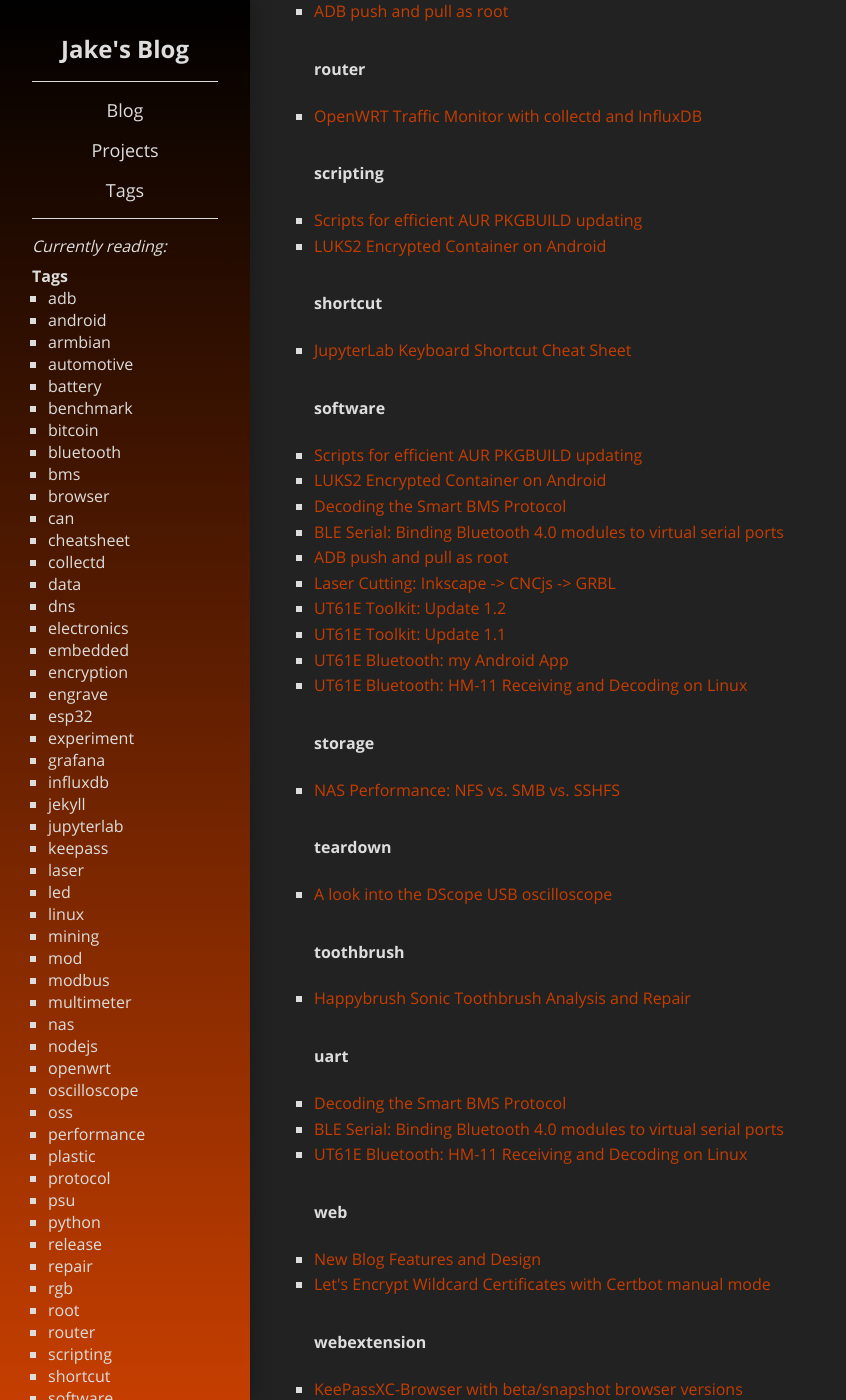
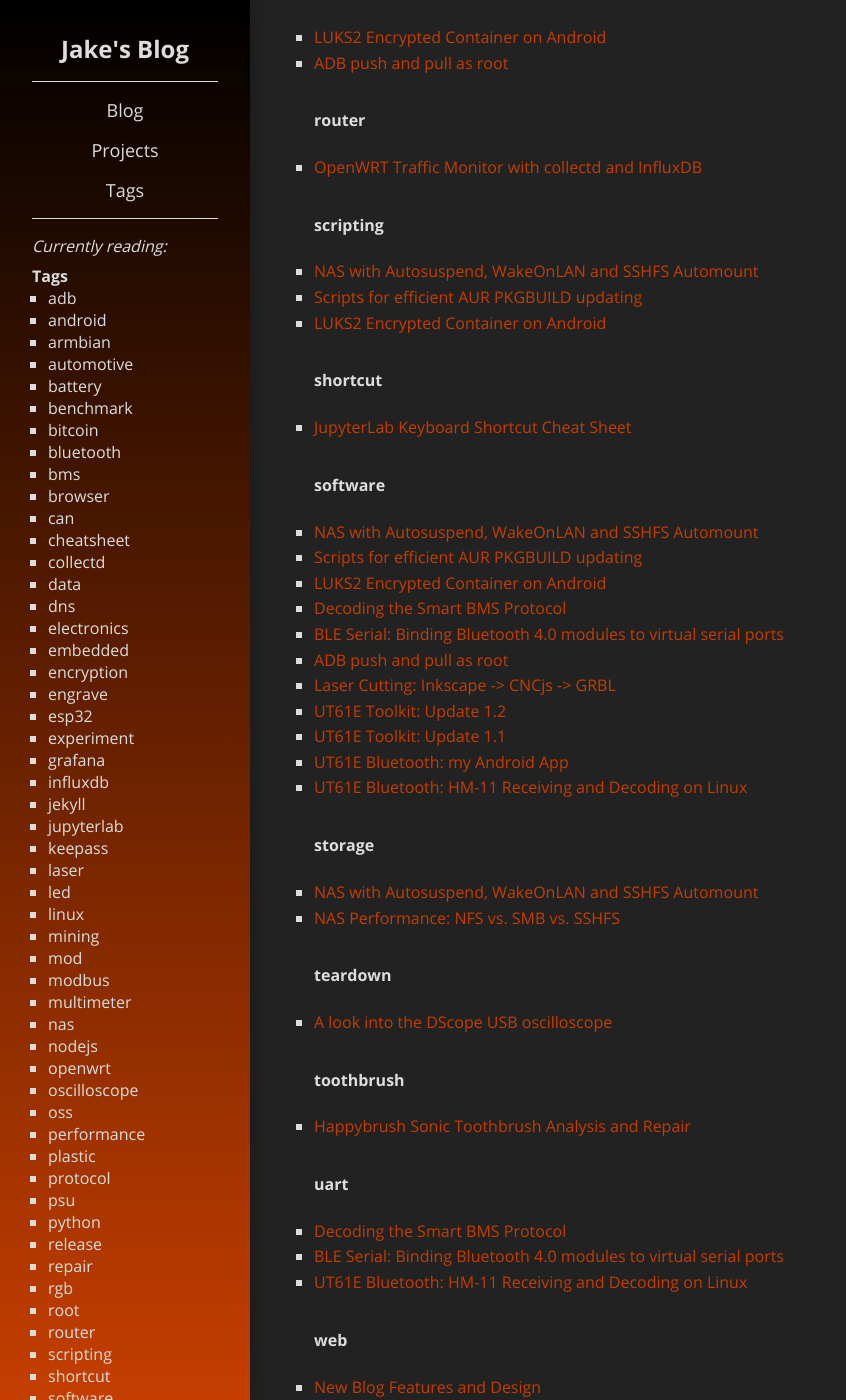
Before and after one commit to Jakeler/Jakeler.github.io, a Jekyll site: the page built from pages/tags.html, in a window 1280 px wide and 1400 px high, scrolled down 6845 px. Shown: the whole window, without its empty margins (0-846 px from the left). Built offline with Jekyll 4.4.1, drawn with Linux system fonts in a browser that asks for light colours; comment, search, counter and statistics services are not loaded; part of the change alters nothing that is shown; some of the changed text lies outside the part shown.

````diff
--- a/_drafts/2020-05-15-nas-automation.md
+++ b/_posts/2020-05-30-nas-automation.md
@@ -1,18 +1,22 @@
 ---
 layout: post
 title: "NAS with Autosuspend, WakeOnLAN and SSHFS Automount"
-tags: linux storage nas
+tags: linux storage nas software scripting
 ---
+This post describes the setup of some convenient features that I deployed for the NAS, to automatically save power, make it wake up and mount it on the client only when needed.
 
 ### Autosuspend
-`/etc/autosuspend.conf`
+Autosuspend is a nice tool to let a server suspend if it is idle (with configurable conditions).
+For Fedora there is no official package available, so I installed it from source:
 ```sh
 git clone https://github.com/languitar/autosuspend.git; cd autosuspend
 python3 setup.py install --prefix=/usr
 mv /usr/local/lib/python3.7/site-packages/autosuspend-3.0.0.dev0-py3.7.egg/etc/* /etc
 mv /usr/local/lib/python3.7/site-packages/autosuspend-3.0.0.dev0-py3.7.egg/lib/systemd/system/* /usr/local/lib/systemd/system/
 ```
+Starting with usual git clone and python module install, unfortunately the setup does not install the config and service files, so I had to move them manually afterwards.
 
+Based on the default config this is resulting the `/etc/autosuspend.conf`:
 ```ini
 [general]
 interval = 30
@@ -45,7 +49,9 @@ interfaces = eno1
 threshold_send = 200
 threshold_receive = 400
 ```
-After starting and enabling with `systemctl enable --now autosuspend.service` check the status, it should look like this:
+Three checks are enabled here, RemoteUser checks is someone is currently logged in over ssh, the ActiveConnection check on port 22 will reliably detect SSHFS connections. Also if there are other services causing some bandwidth usage it will detect it and not suspend with the last check.
+
+After starting/enabling with `systemctl enable --now autosuspend.service` it should look like this in `systemctl status autosuspend.service`:
 ```
 ● autosuspend.service - A daemon to suspend your server in case of inactivity
    Loaded: loaded (/etc/systemd/system/autosuspend.service; disabled; vendor preset: disabled)
@@ -61,7 +67,7 @@ May 15 20:50:50 nas-server autosuspend[1348]: 2020-05-15 20:50:50,740 - autosusp
 May 15 20:50:50 nas-server autosuspend[1348]: 2020-05-15 20:50:50,752 - autosuspend.Processor - INFO - Check SSH matched. Reason: Ports [22] are connected
 May 15 20:50:50 nas-server autosuspend[1348]: 2020-05-15 20:50:50,753 - autosuspend.Processor - INFO - System is active. Resetting state
 ```
-Here we see that it correctly detects the SSH connection and does not suspend when I am logged in.
+Here we see that it currently detects the SSH connection and does not suspend when I am logged in.
 
 ### Wake On LAN
 First make sure WOL is set up on the server and works from the client with `wol xx:xx:xx:xx:xx:xx` using the MAC address of the server. This usually has to be enabled in the BIOS and might also need some software, read more [here](https://wiki.archlinux.org/index.php/Wake-on-LAN).
@@ -84,9 +90,9 @@ Environment=MAC=xx:xx:xx:xx:xx:xx
 ExecStartPre=/bin/sh -c 'for n in `seq 1 6`; do nc -z ${HOST} ${PORT} && break || wol $MAC && sleep 10; done'
 ExecStart=/bin/sh -c 'while :; do (nc -z -w 1s ${HOST} ${PORT} && echo "Host is up!" && sleep 30) || break; done'
 ```
-In the [Unit] section it is defined as PartOf `mnt.mount` (which we will create in the next section), this makes systemd propagate  start/stop commands from the mount to this unit. The [Service] contains 2 small shell scripts. Pre start it runs a maximum of 6 times a loop where it checks with `nc -z` (netcat zero IO) if the target is up, otherwise it sends the WOL packet and waits 10 secs. Then the main script just check every 30 secs if the target is still online and logs it. Per default this runs indefinite, but as described above it does get stopped if `mnt.mount` gets inactive.
+In the [Unit] section it is defined as PartOf `mnt.mount` (which we will create in the next section), this makes systemd propagate  start/stop commands from the mount to this unit. The [Service] contains 2 small shell scripts. Pre start runs a maximum of 6 times a loop where it checks with `nc -z` (netcat zero IO) if the target is up, otherwise it sends the WOL packet and waits 10 secs. Then the main script just check every 30 secs if the target is still online and logs it. Per default this runs indefinitely, but as described above it does get stopped if `mnt.mount` gets inactive.
 
-Test it with `systemctl stop nas-online.service; systemctl stop nas-online.service` and `systemctl status nas-online.service`:
+Test it with `systemctl start nas-online.service`, `systemctl stop nas-online.service` and `systemctl status nas-online.service`:
 ```
 * nas-online.service - Continuously check if host is up, otherwise try WOL on start
      Loaded: loaded (/etc/systemd/system/nas-online.service; static; vendor preset: disabled)
@@ -109,14 +115,14 @@ May 30 16:06:16 pc-arch systemd[1]: Stopped Continuously check if host is up, ot
 ### Automount
 The Systemd automount feature can automatically mount it when an access to the mountpoint is detected and unmount if it was idle for a specified time.
 
-First it is important to login as root with SSH and accept the fingerprint for this host, otherwise it will not work because it is not in the known hosts list (like describe [here](https://wiki.archlinux.org/index.php/SSHFS)):
+First it is important to login as root with SSH and accept the fingerprint for the server, otherwise it will not work because it is not in the known hosts list (like describe [here](https://wiki.archlinux.org/index.php/SSHFS)):
 ```sh
 sudo -i
 ssh -p 2222 jk@nas-server
 ```
 Also it is of course not possible to enter a password, so make sure pubkey authentication is properly configured on the server.
 
-Then an entry in `/etc/fstab` can be added:
+Then an mount entry in `/etc/fstab` can be added:
 ```
 jk@nas-server:/mnt   /mnt    fuse.sshfs  noauto,x-systemd.requires=nas-online.service,identityfile=/home/jk/.ssh/nas_ed25519,user,allow_other,default_permissions  0 0
 ```
@@ -131,18 +137,18 @@ Here we need a few options:
 The `systemd-fstab-generator` will automatically produce an unit for the mountpoint, in this case `mnt.mount`.
 
 
-Now we need another another unit: `mnt.automount` with the content:
+Now we need another unit: `mnt.automount` with the simple content:
 
 ```ini
 [Automount]
 Where=/mnt
 TimeoutIdleSec=60
 ```
-`Where` just specifies the mountpoint, also the unit must match the mount unit filename, that is based on the path. `TimeoutIdleSec` enables the automatic unmount, if it was idle for at least 60s in this case, you might want to set this higher.
+`Where` just specifies the mountpoint, also the filename must match the mount unit filename, which is based on the path. `TimeoutIdleSec` enables the automatic unmount, if it was idle for at least 60 secs in this case, you might want to set this higher.
 
 Note: With the _x-systemd.automount_ fstab option the generator could also create the automount.service, but then the requires is applied to the automount and that would wake up the NAS always at the boot. We want to have it on the mount, because that wakes up the NAS only if it is actually mounted/used.
 
-Finally start and enable it with `systemctl enable --now mnt.automount.service`. On any access to `/mnt` the automount will trigger the mount.
+Finally start and enable it with `systemctl enable --now mnt.automount`. On any access to `/mnt` the automount will trigger the mount.
 
 You can see if it triggered with `systemctl status mnt.automount`:
 ```
````
